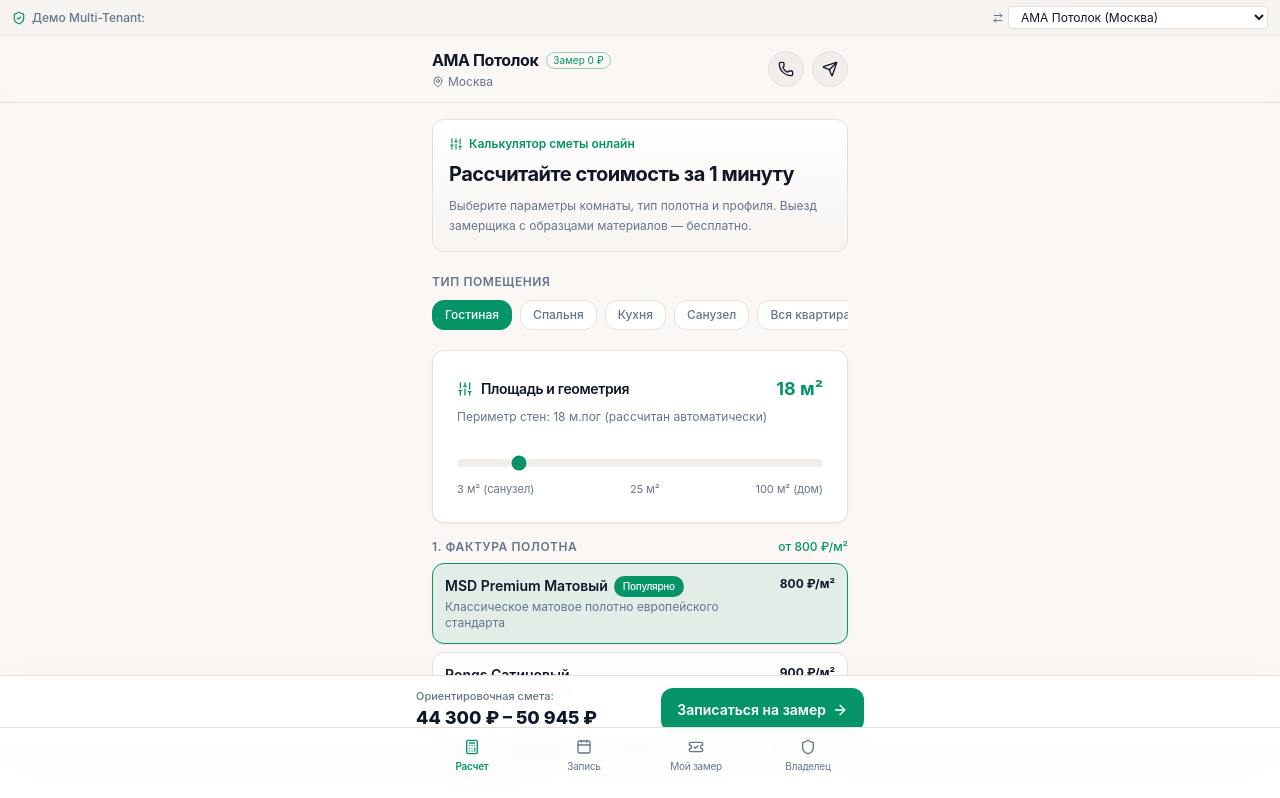
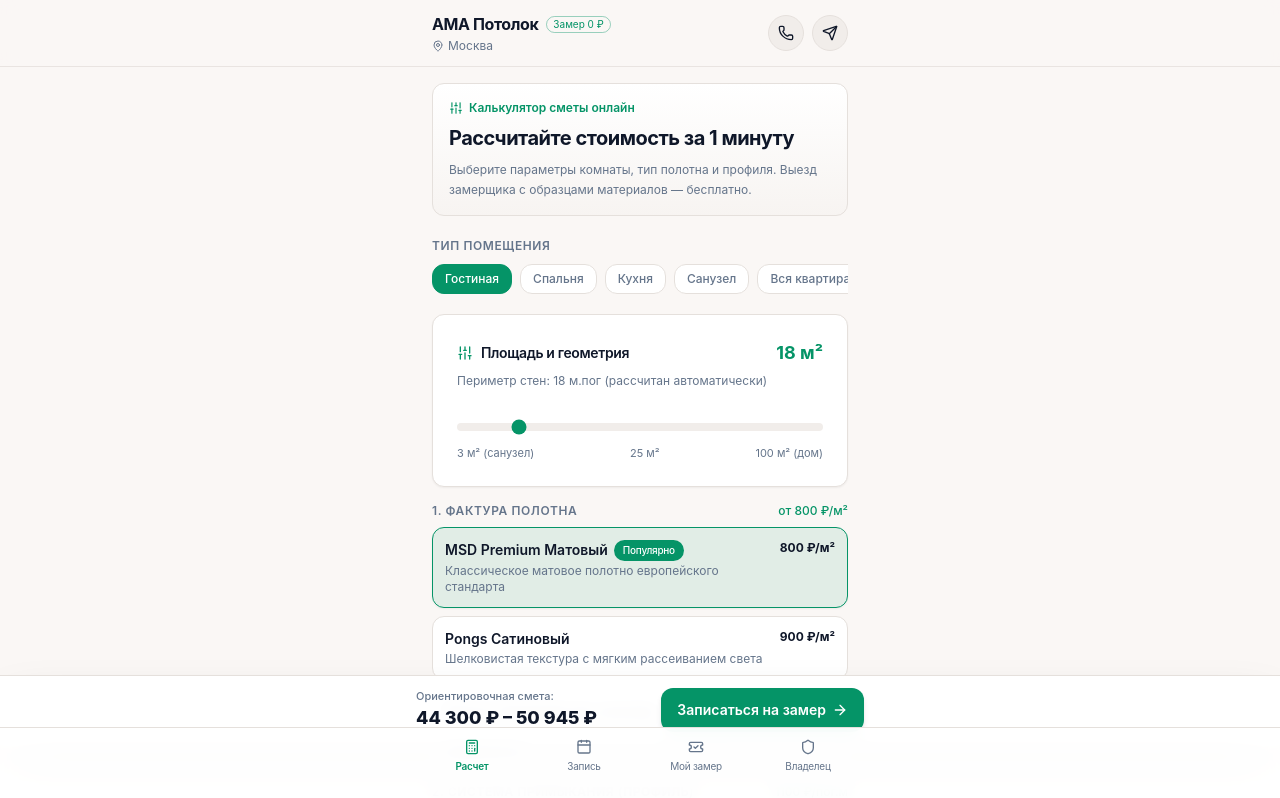
Before and after one commit to MrKoriy/potolok, a React (Vite) app in the folder potolok-pwa/: page /s/ama-potolok/ in a window 1280 px wide. Shown: the top 798 px of the page. Built offline with nearby package versions, Linux system fonts and the light colour scheme.

Commit message:
fix(ui): remove demo multi-tenant switcher bar to hide cross-company picker from clients

```diff
--- a/potolok-pwa/src/components/client/Header.tsx
+++ b/potolok-pwa/src/components/client/Header.tsx
@@ -1,35 +1,13 @@
 import React from "react";
 import { useTenant } from "@/context/TenantContext";
-import { Phone, Send, ArrowRightLeft, ShieldCheck, MapPin } from "lucide-react";
+import { Phone, Send, MapPin } from "lucide-react";
 import { Badge } from "@/components/ui/badge";
 
 export const Header: React.FC = () => {
-  const { tenant, allTenants, switchTenant } = useTenant();
+  const { tenant } = useTenant();
 
   return (
     <header className="sticky top-0 z-30 w-full border-b border-border/80 bg-background/95 backdrop-blur supports-[backdrop-filter]:bg-background/80">
-      {/* Top Demo Bar to switch between tenants easily */}
-      <div className="bg-secondary/40 border-b border-border/50 px-3 py-1.5 flex items-center justify-between text-xs text-muted-foreground">
-        <div className="flex items-center gap-1.5">
-          <ShieldCheck className="w-3.5 h-3.5 text-primary" />
-          <span className="font-medium">Демо Multi-Tenant:</span>
-        </div>
-        <div className="flex items-center gap-1">
-          <ArrowRightLeft className="w-3 h-3 text-muted-foreground" />
-          <select
-            value={tenant.slug}
-            onChange={(e) => switchTenant(e.target.value)}
-            className="bg-card text-foreground border border-border text-xs rounded px-2 py-0.5 focus:outline-none focus:ring-1 focus:ring-primary"
-          >
-            {allTenants.map((t) => (
-              <option key={t.slug} value={t.slug}>
-                {t.name} ({t.city})
-              </option>
-            ))}
-          </select>
-        </div>
-      </div>
-
       {/* Main Brand Header */}
       <div className="max-w-md mx-auto px-4 py-3 flex items-center justify-between">
         <div className="space-y-0.5">
@@ -48,7 +26,7 @@
         <div className="flex items-center gap-2">
           {tenant.phone && (
             <a
-              href={`tel:${tenant.phone.replace(/[^+\d]/g, "")}`}
+              href={`tel:${tenant.phone.replace(/[^\d+]/g, "")}`}
               className="inline-flex items-center justify-center w-9 h-9 rounded-full bg-secondary text-foreground hover:bg-primary hover:text-primary-foreground transition-colors border border-border"
               title="Позвонить"
               aria-label="Позвонить"
```
